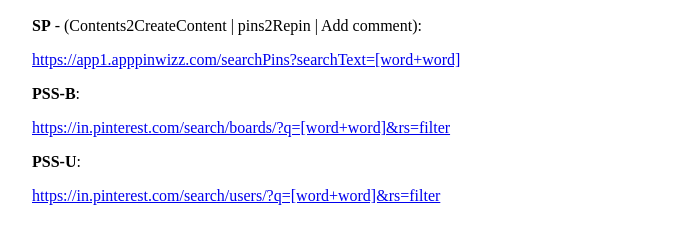
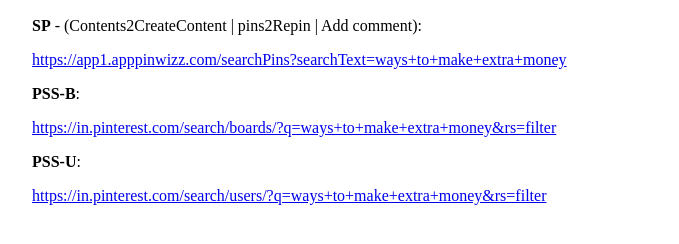
Before and after one commit to spmohq/home, a plain HTML site: page waystomakeextramoney.html in a window 1280 px wide. Shown: the part 80-324 px from the top of the page, without its empty margins (128-807 px from the left). Drawn offline with Linux system fonts and the light colour scheme.

Commit message:
Update waystomakeextramoney.html

```diff
--- a/waystomakeextramoney.html
+++ b/waystomakeextramoney.html
@@ -21,11 +21,11 @@ body {
 
 <h2 style="text-align: center;">ways to make extra money</h2>
 <p><strong>SP</strong> - (Contents2CreateContent | pins2Repin | Add comment):</p>
-<p><a href="https://app1.apppinwizz.com/searchPins?searchText=[word+word]" target="_blank" rel="noopener">https://app1.apppinwizz.com/searchPins?searchText=[word+word]</a></p>
+<p><a href="https://app1.apppinwizz.com/searchPins?searchText=ways+to+make+extra+money" target="_blank" rel="noopener">https://app1.apppinwizz.com/searchPins?searchText=ways+to+make+extra+money</a></p>
 <p><strong>PSS-B</strong>:</p>
-<p><a href="https://in.pinterest.com/search/boards/?q=[word+word]&amp;rs=filter" target="_blank" rel="noopener">https://in.pinterest.com/search/boards/?q=[word+word]&amp;rs=filter</a></p>
+<p><a href="https://in.pinterest.com/search/boards/?q=ways+to+make+extra+money&amp;rs=filter" target="_blank" rel="noopener">https://in.pinterest.com/search/boards/?q=ways+to+make+extra+money&amp;rs=filter</a></p>
 <p><strong>PSS-U</strong>:</p>
-<p><a href="https://in.pinterest.com/search/users/?q=[word+word]&amp;rs=filter" target="_blank" rel="noopener">https://in.pinterest.com/search/users/?q=[word+word]&amp;rs=filter</a></p>
+<p><a href="https://in.pinterest.com/search/users/?q=ways+to+make+extra+money&amp;rs=filter" target="_blank" rel="noopener">https://in.pinterest.com/search/users/?q=ways+to+make+extra+money&amp;rs=filter</a></p>
 
 </td>
 </tr>
```
